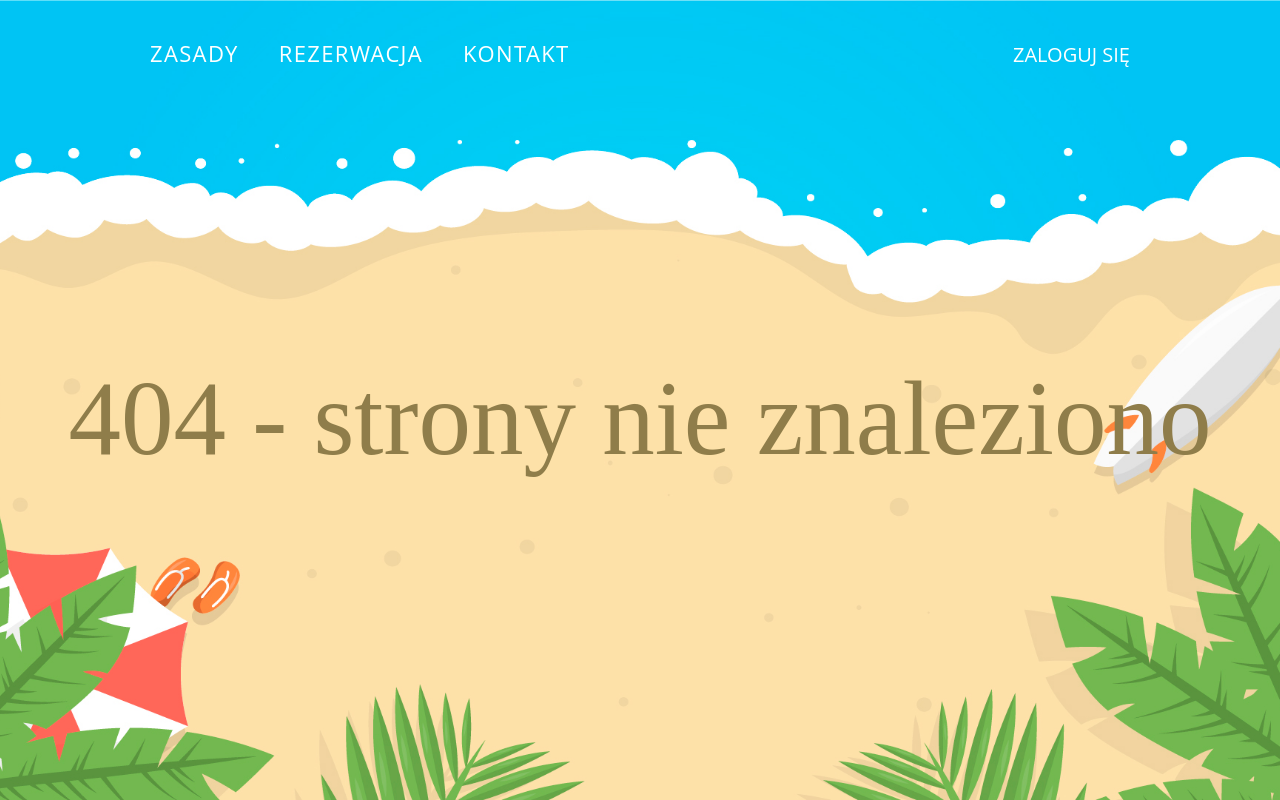
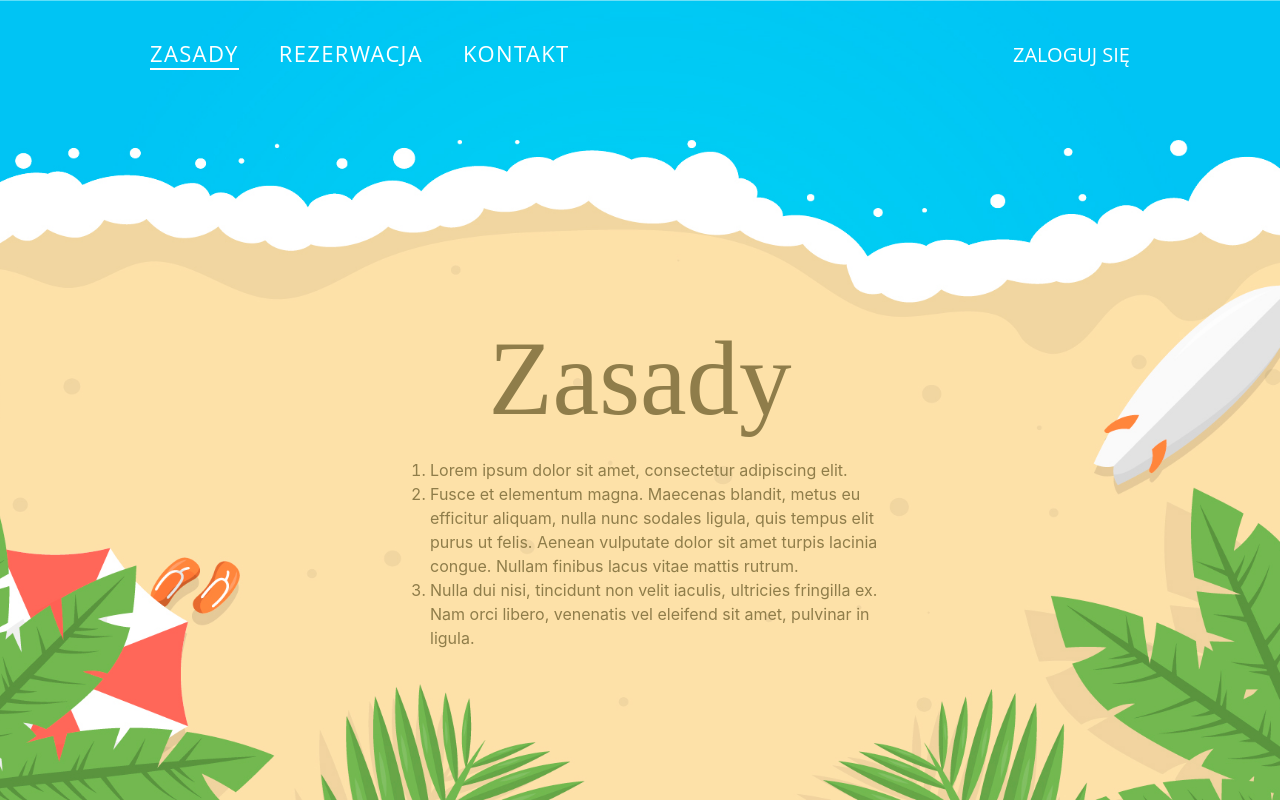
Before and after one commit to MichalZmu/seat-and-beach-reservation, an Angular app: page /rules in a window 1280 px wide. Before the commit this address had no page. Built offline with nearby package versions, Linux system fonts and the light colour scheme.

Commit message:
add rules.component

```diff
--- a/src/app/app-routing.module.ts
+++ b/src/app/app-routing.module.ts
@@ -8,6 +8,7 @@ import {CreateNewUserComponent} from './modules/create-new-user/create-new-user.
 import {ReservationComponent} from './modules/reservation/reservation.component';
 import {UserPanelComponent} from './modules/user-panel/user-panel.component';
 import {AuthGuard} from './shared/components/auth.guard';
+import {RulesComponent} from './modules/rules/rules.component';
 
 const routes: Routes = [
   {
@@ -35,6 +36,10 @@ const routes: Routes = [
         canActivate: [AuthGuard]
       },
       {
+        path: 'rules',
+        component: RulesComponent
+      },
+      {
         path: '**',
         component: PageNotFoundComponent
       }]
--- a/src/app/layouts/default/default.module.ts
+++ b/src/app/layouts/default/default.module.ts
@@ -10,6 +10,7 @@ import {FormsModule, ReactiveFormsModule} from '@angular/forms';
 import { ReservationModule } from 'src/app/modules/reservation/reservation.module';
 import {CreateNewUserComponent} from '../../modules/create-new-user/create-new-user.component';
 import {UserPanelComponent} from '../../modules/user-panel/user-panel.component';
+import {RulesComponent} from '../../modules/rules/rules.component';
 
 @NgModule({
   declarations: [DefaultComponent,
@@ -17,7 +18,8 @@ import {UserPanelComponent} from '../../modules/user-panel/user-panel.component'
     PageNotFoundComponent,
     LoginOrRegistrationComponent,
     CreateNewUserComponent,
-    UserPanelComponent
+    UserPanelComponent,
+    RulesComponent
     ],
   imports: [
     CommonModule,
--- /dev/null
+++ b/src/app/modules/rules/rules.component.html
@@ -0,0 +1,8 @@
+<main class="main-container">
+  <div class="ink-free-title">Zasady</div>
+  <ol>
+    <li>Lorem ipsum dolor sit amet, consectetur adipiscing elit.</li>
+    <li>Fusce et elementum magna. Maecenas blandit, metus eu efficitur aliquam, nulla nunc sodales ligula, quis tempus elit purus ut felis. Aenean vulputate dolor sit amet turpis lacinia congue. Nullam finibus lacus vitae mattis rutrum.</li>
+    <li>Nulla dui nisi, tincidunt non velit iaculis, ultricies fringilla ex. Nam orci libero, venenatis vel eleifend sit amet, pulvinar in ligula.</li>
+  </ol>
+</main>
--- /dev/null
+++ b/src/app/modules/rules/rules.component.scss
@@ -0,0 +1,29 @@
+@import "../../shared/shared";
+
+:host {
+  background: url("../../../assets/bg_1920.jpg") no-repeat center center fixed;
+  -webkit-background-size: cover;
+  -moz-background-size: cover;
+  -o-background-size: cover;
+  background-size: cover;
+
+  position: fixed;
+  top: 0;
+  left: 0;
+  width: 100vw;
+  height: 100vh;
+  z-index: -1;
+}
+
+.main-container {
+  flex-direction: column;
+  align-items: center;
+}
+
+li {
+  color: $color-brown;
+}
+
+ol {
+  width: 500px;
+}
--- /dev/null
+++ b/src/app/modules/rules/rules.component.ts
@@ -0,0 +1,17 @@
+import {Component, OnDestroy, OnInit} from '@angular/core';
+import {HeaderService} from '../../services/header.service';
+
+@Component({
+  selector: 'app-rules',
+  templateUrl: './rules.component.html',
+  styleUrls: ['./rules.component.scss']
+})
+export class RulesComponent implements OnInit {
+
+  constructor(private headerService: HeaderService) { }
+
+  ngOnInit(): void {
+    this.headerService.updateStep(0);
+  }
+
+}
--- a/src/app/shared/components/header/header.component.html
+++ b/src/app/shared/components/header/header.component.html
@@ -1,8 +1,8 @@
 <nav class="nav-main">
   <div class="nav-links">
-    <a href="" [class.clicked]="selectedStep === 0">ZASADY</a>
-    <a [class.clicked]="selectedStep === 1" href="">REZERWACJA</a>
-    <a [class.clicked]="selectedStep === 2" href="">KONTAKT</a>
+    <a [routerLink]="['/rules']" (click)="selectedStep = 0" [class.clicked]="selectedStep === 0">ZASADY</a>
+    <a [routerLink]="['/']" [class.clicked]="selectedStep === 1">REZERWACJA</a>
+    <a [routerLink]="['/']" [class.clicked]="selectedStep === 2">KONTAKT</a>
   </div>
   <div *ngIf="!isAuthenticated" class="login-button" (click)="goToLogin()">
     <span>ZALOGUJ SIĘ</span>
--- a/src/app/shared/shared.scss
+++ b/src/app/shared/shared.scss
@@ -1,11 +1,13 @@
+$color-brown: #8f7d4a;
+
 .standard-button {
   font-family: "Open Sans";
   font-size: 20px;
-  color: #8f7d4a;
+  color: $color-brown;
   border-radius: 15px 15px 15px 15px;
   -moz-border-radius: 15px 15px 15px 15px;
   -webkit-border-radius: 15px 15px 15px 15px;
-  border: 4px solid #8f7d4a;
+  border: 4px solid $color-brown;
   background: transparent;
   font-weight: bold;
   transition: all 0.3s ease 0s;
@@ -18,18 +20,18 @@
 
 .standard-button:hover {
   color: white;
-  background: #8f7d4a;
+  background: $color-brown;
   transition: all 0.3s ease 0s;
 }
 
 .standard-button-small {
   font-family: "Open Sans";
   font-size: 15px;
-  color: #8f7d4a;
+  color: $color-brown;
   border-radius: 15px 15px 15px 15px;
   -moz-border-radius: 15px 15px 15px 15px;
   -webkit-border-radius: 15px 15px 15px 15px;
-  border: 4px solid #8f7d4a;
+  border: 4px solid $color-brown;
   background: transparent;
   font-weight: bold;
   transition: all 0.3s ease 0s;
@@ -43,13 +45,13 @@
 
 .standard-button-small:hover {
   color: white;
-  background: #8f7d4a;
+  background: $color-brown;
   transition: all 0.3s ease 0s;
 }
 
 .form-group {
   label {
-    color: #8f7d4a;
+    color: $color-brown;
   }
 }
 
@@ -61,7 +63,6 @@
 .ink-free-title {
   font-size: 105px;
   font-family: "Ink Free";
-  margin-top: 340px;
   color: #8f7d4a;
   display: flex;
   justify-content: center;
@@ -69,7 +70,7 @@
 }
 
 .main-container {
-  margin-top: 340px;
+  margin-top: 300px;
   display: flex;
   justify-content: center;
 }
```
Also changed, not shown: src/app/shared/shared.module.ts (+6 -4 lines).
